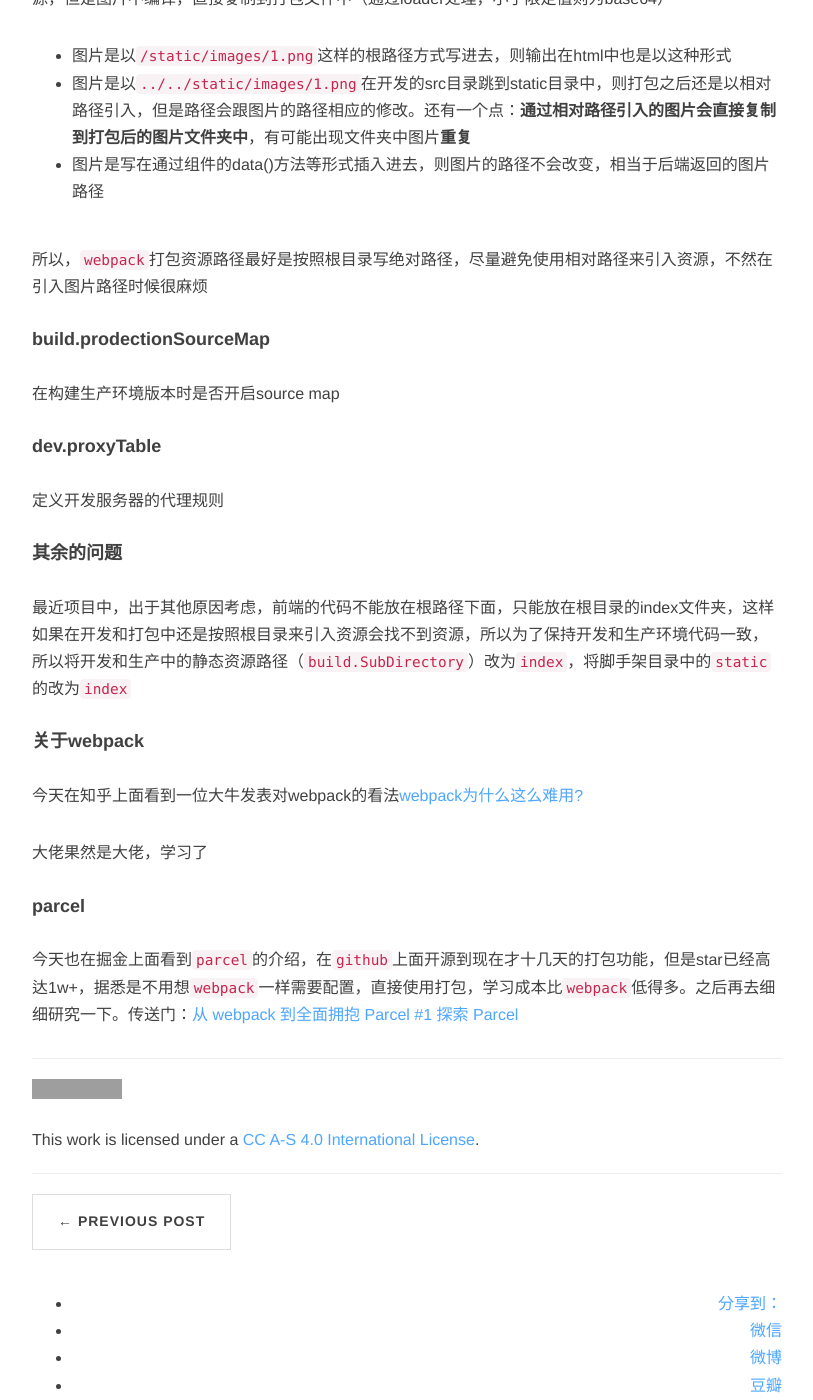
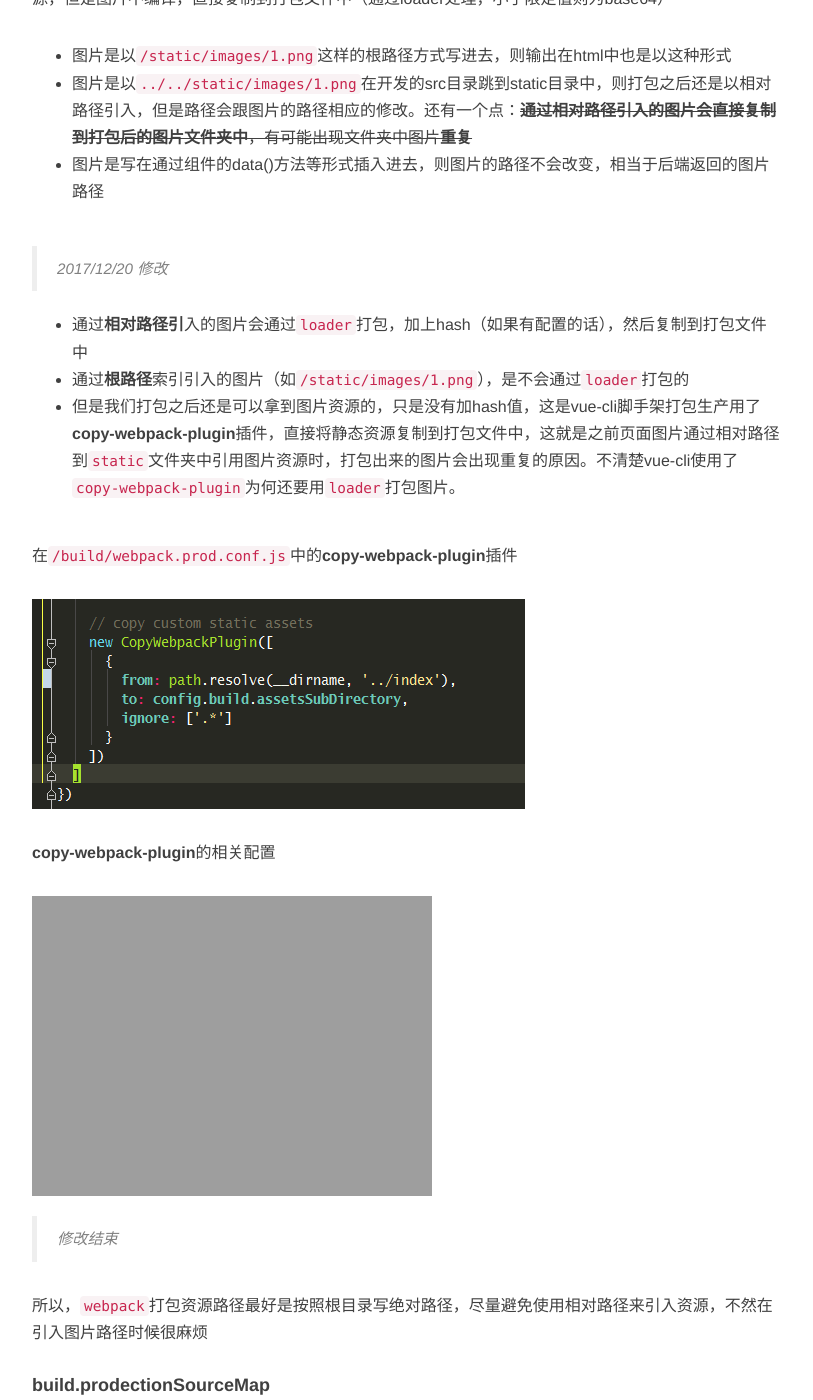
Before and after one commit to lo56ve/lo56ve.github.io, a Jekyll site: the page built from _posts/2017-12-19-webpack.md, in a window 1280 px wide and 1400 px high, scrolled down 1857 px. Shown: the whole window, without its empty margins (233-1046 px from the left). Built offline with Jekyll 4.4.1, drawn with Linux system fonts in a browser that asks for light colours; nearby versions of some CDN libraries; comment, search, counter and statistics services are not loaded; grey boxes are pictures that could not be loaded.

Commit message:
修改2017.12.19博客

```diff
--- a/_posts/2017-12-19-webpack.md
+++ b/_posts/2017-12-19-webpack.md
@@ -35,8 +35,28 @@
 因为打包输出的是项目的js和css，所以可以按照上面配置来绝对最后打包出来的html通过何种途径引用资源，但是图片不编译，直接复制到打包文件中（通过loader处理，小于限定值则为base64）
 
 - 图片是以`/static/images/1.png`这样的根路径方式写进去，则输出在html中也是以这种形式
-- 图片是以`../../static/images/1.png`在开发的src目录跳到static目录中，则打包之后还是以相对路径引入，但是路径会跟图片的路径相应的修改。还有一个点：**通过相对路径引入的图片会直接复制到打包后的图片文件夹中**，有可能出现文件夹中图片**重复**
+- 图片是以`../../static/images/1.png`在开发的src目录跳到static目录中，则打包之后还是以相对路径引入，但是路径会跟图片的路径相应的修改。还有一个点：~~**通过相对路径引入的图片会直接复制到打包后的图片文件夹中**，有可能出现文件夹中图片**重复**~~
 - 图片是写在通过组件的data()方法等形式插入进去，则图片的路径不会改变，相当于后端返回的图片路径
+
+> 2017/12/20 修改
+
+- 通过**相对路径引**入的图片会通过`loader`打包，加上hash（如果有配置的话），然后复制到打包文件中
+- 通过**根路径**索引引入的图片（如`/static/images/1.png`），是不会通过`loader`打包的
+- 但是我们打包之后还是可以拿到图片资源的，只是没有加hash值，这是vue-cli脚手架打包生产用了**copy-webpack-plugin**插件，直接将静态资源复制到打包文件中，这就是之前页面图片通过相对路径到`static`文件夹中引用图片资源时，打包出来的图片会出现重复的原因。不清楚vue-cli使用了`copy-webpack-plugin`为何还要用`loader`打包图片。
+
+在`/build/webpack.prod.conf.js`中的**copy-webpack-plugin**插件
+
+<figure>
+        <img src="https://lo56ve.github.io/img/copy-webpack-plugin.png">
+</figure>
+
+**copy-webpack-plugin**的相关配置
+
+<figure>
+        <img src="https://lo56ve.github.io/img/copy-webpack-plugin-config.png">
+</figure>
+
+> 修改结束
 
 所以，`webpack`打包资源路径最好是按照根目录写绝对路径，尽量避免使用相对路径来引入资源，不然在引入图片路径时候很麻烦
 
```
Also changed, not shown: img/copy-webpack-lplugin-config.png (added), img/copy-webpack-plugin.png (added).
